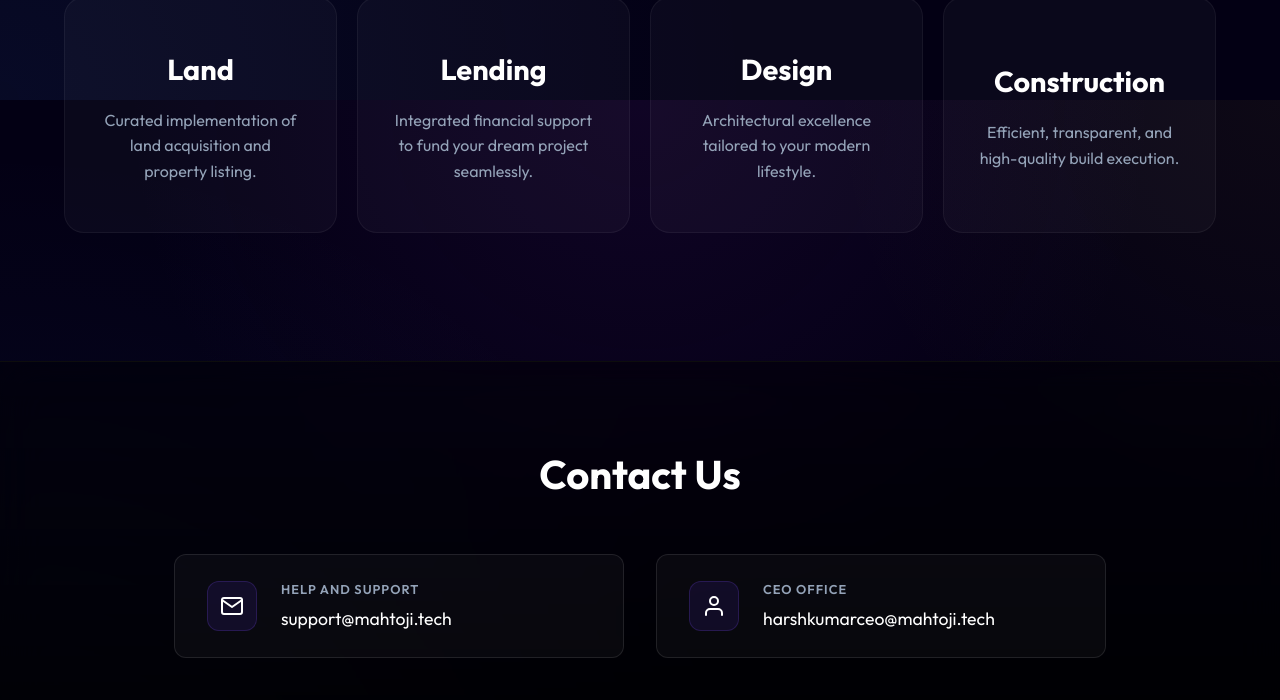
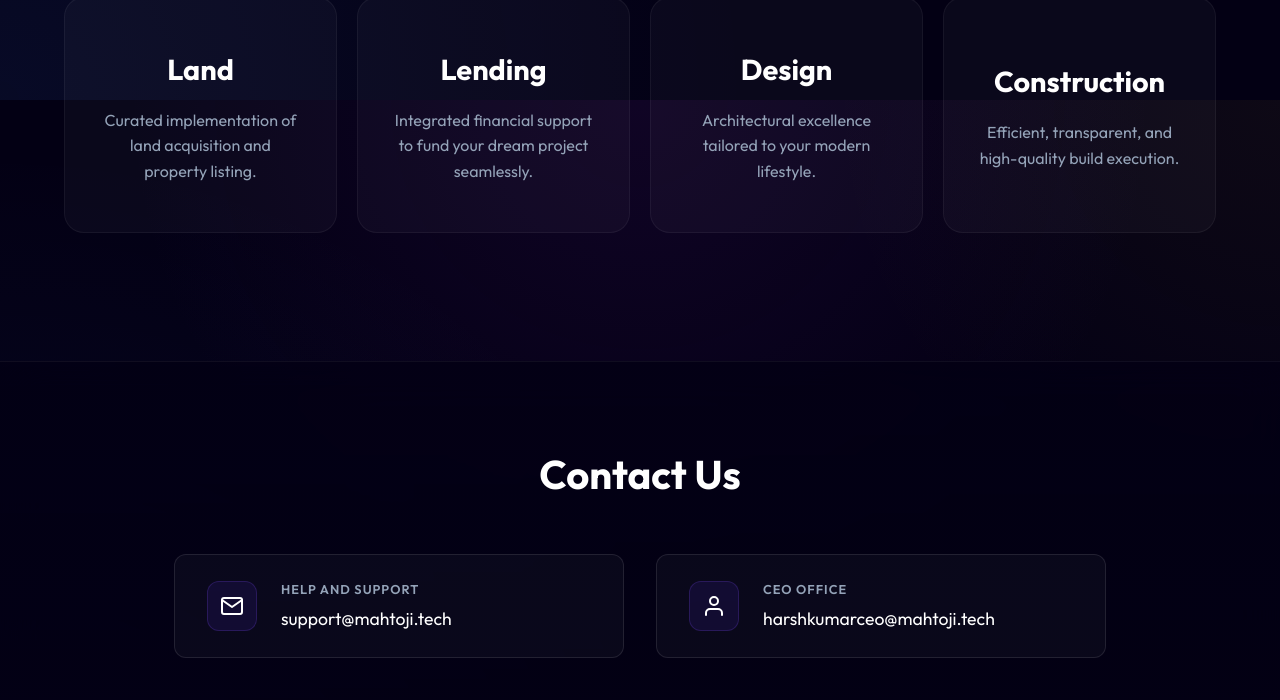
Before and after one commit to harshbatman/mine, a website built with Vite: page index.html in a window 1280 px wide. Shown: the part 2300-3000 px from the top of the page. Built offline with nearby package versions, Linux system fonts and the light colour scheme.

Commit message:
Update footer background to match theme and cleanup duplicates

```diff
--- a/style.css
+++ b/style.css
@@ -251,9 +251,7 @@
 /* Footer */
 footer {
     padding: 5rem 5% 2rem;
-    background: #000000;
-    /* Clean black for footer */
-    background: linear-gradient(to top, #000000 0%, rgba(0, 0, 0, 0.4) 100%);
+    background: linear-gradient(to top, #030014 0%, rgba(3, 0, 20, 0.8) 100%);
     backdrop-filter: blur(20px);
     border-top: 1px solid rgba(255, 255, 255, 0.05);
     display: flex;
@@ -567,17 +565,7 @@
     z-index: 1;
 }
 
-/* Footer */
-footer {
-    padding: 5rem 5% 2rem;
-    background: linear-gradient(to top, #000000 0%, rgba(0, 0, 0, 0.4) 100%);
-    backdrop-filter: blur(20px);
-    border-top: 1px solid rgba(255, 255, 255, 0.05);
-    display: flex;
-    flex-direction: column;
-    min-height: 50vh;
-    /* Ensure footer takes up space to push content */
-}
+/* Secondary Footer Rule Removed (Consolidated above) */
 
 .footer-content {
     flex-grow: 1;
```
